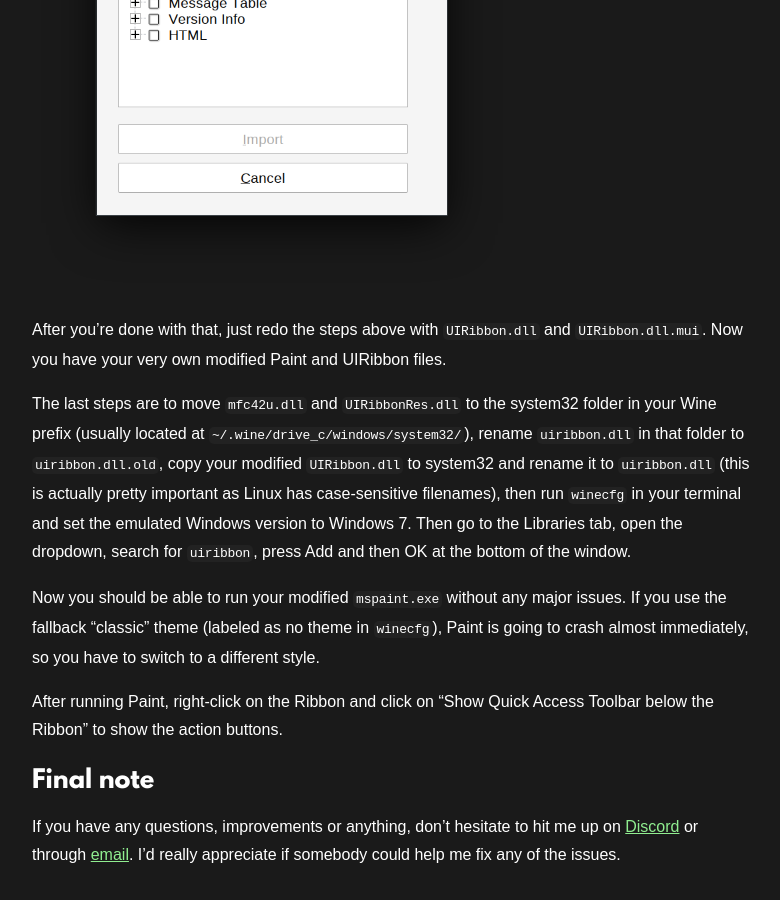
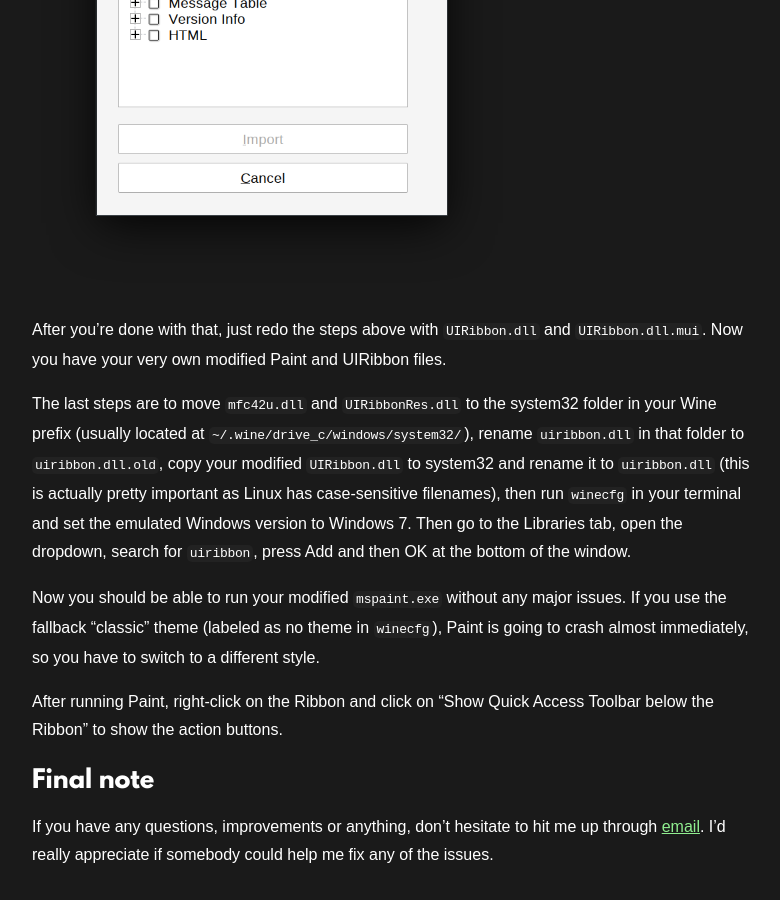
Before and after one commit to QuinceTart10/blog, a Jekyll site: the page built from _posts/2024-04-25-mspaint-wine.md, in a window 1280 px wide and 900 px high, scrolled down 1958 px. Shown: the whole window, without its empty margins (248-1028 px from the left). Built offline with Jekyll 4.4.1, drawn with Linux system fonts in a browser that asks for light colours.

Commit message:
delete discord link

```diff
--- a/_posts/2024-04-25-mspaint-wine.md
+++ b/_posts/2024-04-25-mspaint-wine.md
@@ -53,4 +53,4 @@
 
 ## Final note
 
-If you have any questions, improvements or anything, don't hesitate to hit me up on [Discord](https://discord.com/users/862644161156218891) or through [email](mailto:me@quincetart10.is-a.dev). I'd really appreciate if somebody could help me fix any of the issues.
+If you have any questions, improvements or anything, don't hesitate to hit me up through [email](mailto:me@quincetart10.is-a.dev). I'd really appreciate if somebody could help me fix any of the issues.
```
